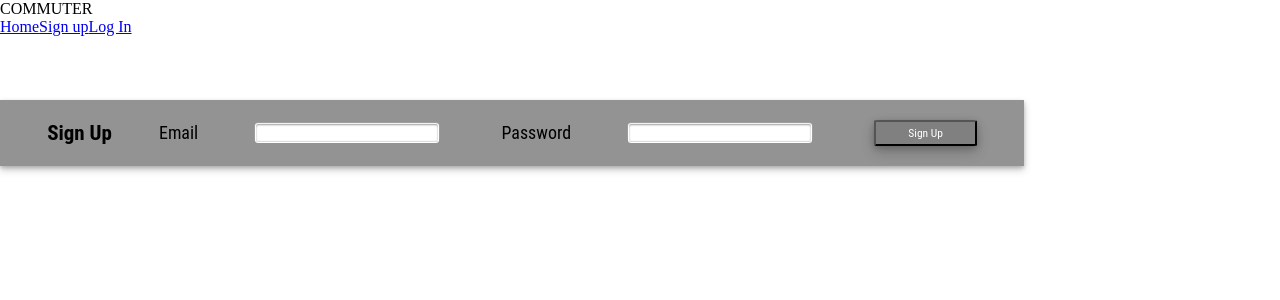
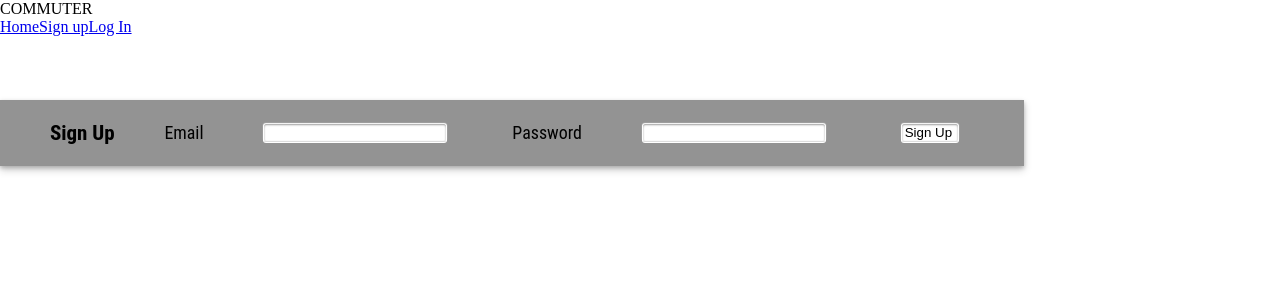
Before and after one commit to mnutt346/Commuter, a React app: page /#/SignUp in a window 1280 px wide. Shown: the top 300 px of the page. Built offline with nearby package versions, Linux system fonts and the light colour scheme; the HTML template or start-up script is replaced by a standard one.

Commit message:
Refactor sign up form.

```diff
--- a/src/componenets/calculator/calculator.jsx
+++ b/src/componenets/calculator/calculator.jsx
@@ -34,6 +34,7 @@ class Calculator extends React.Component {
       departureTime,
       trafficModel
     } = this.state;
+
     Axios.post("/commute", {
       destination: destination,
       origin: origin,
@@ -42,6 +43,7 @@ class Calculator extends React.Component {
       trafficModel: trafficModel
     }).then(response => this.setState({ commuteTime: response.data }));
   };
+
 
   render() {
     return (
--- a/src/componenets/signup/signupForm.jsx
+++ b/src/componenets/signup/signupForm.jsx
@@ -1,16 +1,14 @@
 import React from "react";
 
 const SignUpForm = props => (
-  <form className="sign-up-form">
+  <form className="sign-up-form" action="/SignUp" method="post">
     <div className="sign-up-heading-containter">
       <h3 className="sign-up-heading">Sign Up</h3>
     </div>
     Email <input type="text" name="email" onChange={props.handleInput} />
     Password{" "}
     <input type="password" name="password" onChange={props.handleInput} />
-    <button name="signUpButton" onClick={props.handleSubmit}>
-      Sign Up
-    </button>
+    <input type="submit" name="signUpButton" value="Sign Up" />
   </form>
 );
 
--- a/styles/app.css
+++ b/styles/app.css
@@ -198,6 +198,10 @@ button {
 
 /* < ------------------------- CALCULATOR ------------------------- */
 
+.sign-up-form {
+  height: 20%;
+}
+
 .sign-up-heading-containter {
   display: flex;
   justify-content: center;
```
Also changed, not shown: 1 other file (tests, documents, lock files or other folders).
